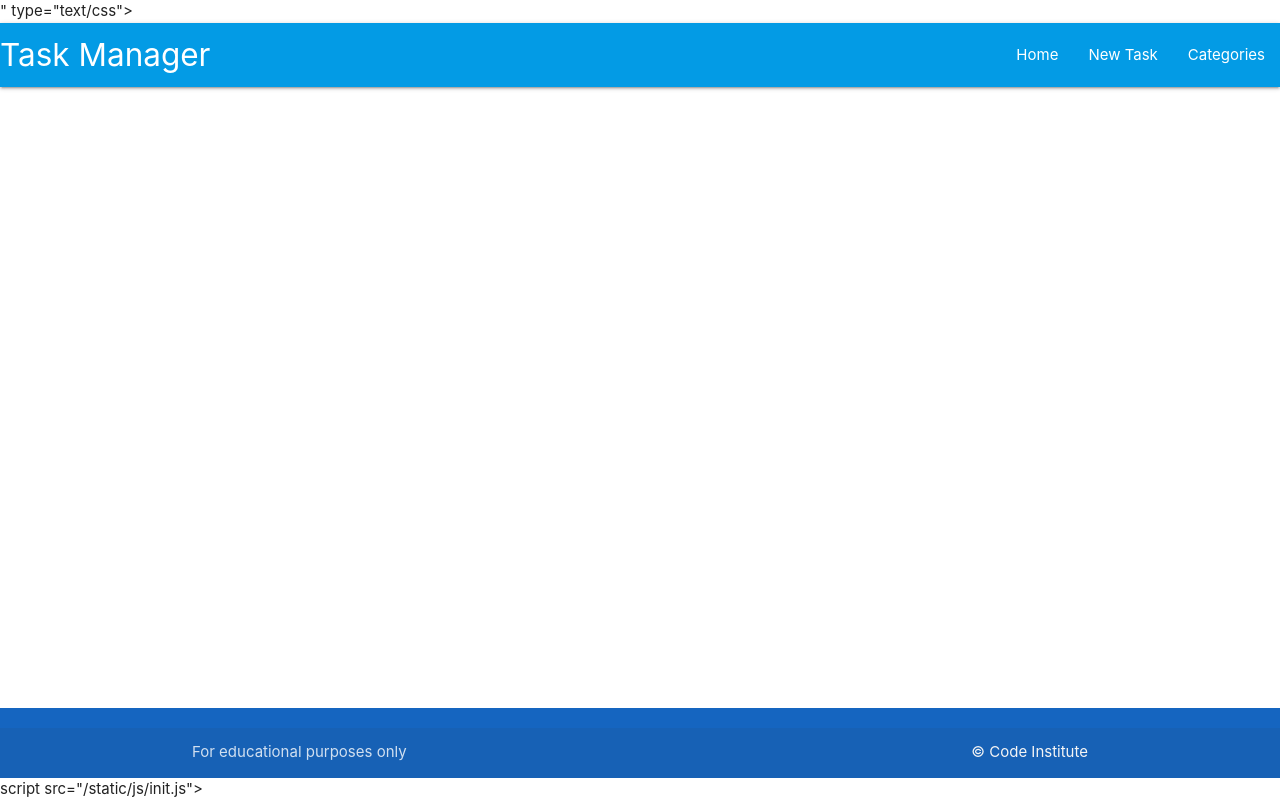
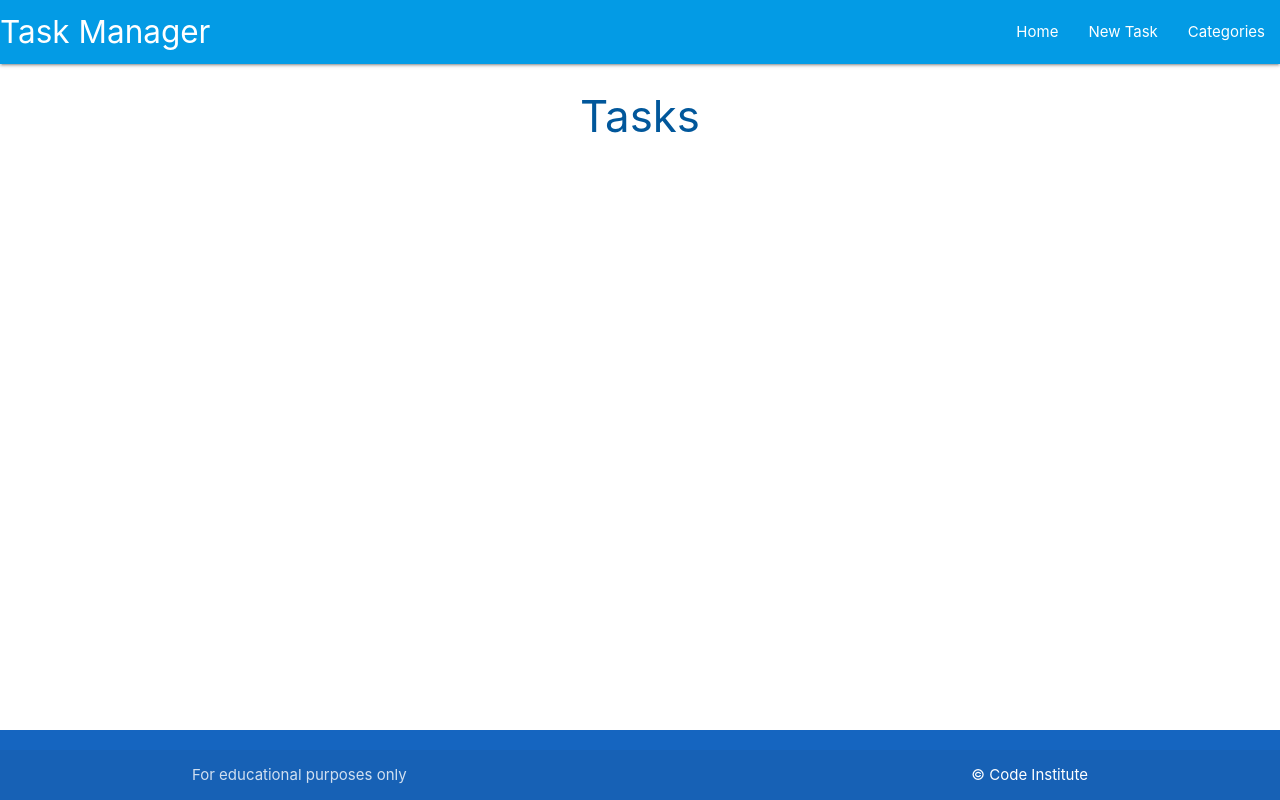
Before and after one commit to vica781/Flask-SQLAlchemy-TASK-MANAGER, a Flask app: page / in a window 1280 px wide. Run offline with Flask 3, Linux system fonts and the light colour scheme.

Commit message:
Replace render_template to tasks.html

```diff
--- a/taskmanager/routes.py
+++ b/taskmanager/routes.py
@@ -5,4 +5,4 @@ from taskmanager.models import Category, Task
 
 @app.route("/")
 def home():
-    return render_template("base.html")
+    return render_template("tasks.html")
--- a/taskmanager/static/js/script.js
+++ b/taskmanager/static/js/script.js
@@ -1,8 +1,5 @@
-document.addEventListener('DOMContentLoaded', function() {
-    // sidenav initialization
-    let sidenav = document.querySelectorAll('.sidenav');
-    M.Sidenav.init(sidenav);
-  });
-
-  // Initialize collapsible (uncomment the lines below if you use the dropdown variation)
-  // var collapsibleElem = document.querySelector('.collapsible');
+document.addEventListener("DOMContentLoaded", function() {
+  // sidenav initialization
+  let sidenav = document.querySelectorAll(".sidenav");
+  M.Sidenav.init(sidenav);
+});
--- a/taskmanager/templates/base.html
+++ b/taskmanager/templates/base.html
@@ -1,23 +1,26 @@
 <!DOCTYPE html>
 <html lang="en">
 <head>
+
     <meta charset="UTF-8">
+    <meta http-equiv="X-UA-Compatible" content="IE=edge">
     <meta name="viewport" content="width=device-width, initial-scale=1.0">
-
     <link rel="stylesheet" href="https://cdnjs.cloudflare.com/ajax/libs/font-awesome/5.15.3/css/all.min.css"
         integrity="sha512-iBBXm8fW90+nuLcSKlbmrPcLa0OT92xO1BIsZ+ywDWZCvqsWgccV3gFoRBv0z+8dLJgyAHIhR35VZc2oM/gI1w=="
-    crossorigin="anonymous" referrerpolicy="no-referrer" />
-    <!-- Compiled and minified CSS -->
-    <link rel="stylesheet" href="https://cdnjs.cloudflare.com/ajax/libs/materialize/1.0.0/css/materialize.min.css">
-    <link rel="stylesheet" href=" {{ url_for('static', filename='css/style.css') }} ">" type="text/css">
-
+        crossorigin="anonymous" referrerpolicy="no-referrer">
+    <link rel="stylesheet" href="https://cdnjs.cloudflare.com/ajax/libs/materialize/1.0.0/css/materialize.min.css"
+        type="text/css">
+    <link rel="stylesheet" href="{{ url_for('static', filename='css/style.css') }}" type="text/css">
     <title>Task Manager</title>
 </head>
+
 <body>
+
     <header>
+        <!-- top navbar -->
         <nav class="light-blue darken-1">
             <div class="nav-wrapper">
-              <a href="#!" class="brand-logo">Task Manager</a>
+            <a href="{{ url_for('home') }}" class="brand-logo">Task Manager</a>
             <a href="#" data-target="mobile-demo" class="sidenav-trigger"><i class="fas fa-bars"></i></a>
             <ul class="right hide-on-med-and-down">
                 <li><a href="{{ url_for('home') }}">Home</a></li>
@@ -27,30 +30,30 @@
             </div>
         </nav>
 
+        <!-- mobile sidenav -->
         <ul class="sidenav" id="mobile-demo">
             <li><a href="{{ url_for('home') }}">Home</a></li>
             <li><a href="">New Task</a></li>
             <li><a href="">Categories</a></li>
         </ul>
     </header>
+
     <main class="container">
         {% block content %}
         {% endblock %}
-
     </main>
 
     <footer class="page-footer blue darken-3">
         <div class="footer-copyright">
             <div class="container">
                 For educational purposes only
-        <a class="grey-text text-lighten-4 right" href="http://codeinstitute.net" target="_blank">&copy; Code Institute</a>
+                <a class="white-text right" href="https://codeinstitute.net" target="_blank">&copy; Code Institute</a>
             </div>
         </div>
     </footer>
 
-    <!-- Compiled and minified JavaScript -->
     <script src="https://cdnjs.cloudflare.com/ajax/libs/materialize/1.0.0/js/materialize.min.js"></script>
-    script src="{{ url_for('static', filename='js/init.js') }}"></script>
+    <script src="{{ url_for('static', filename='js/script.js') }}"></script>
 
 </body>
 </html>
--- /dev/null
+++ b/taskmanager/templates/tasks.html
@@ -0,0 +1,6 @@
+{% extends "base.html" %}
+{% block content %}
+
+<h3 class="light-blue-text text-darken-4 center-align">Tasks</h3>
+
+{% endblock %}
```
Lines whose indentation alone changed are shown as unchanged.
